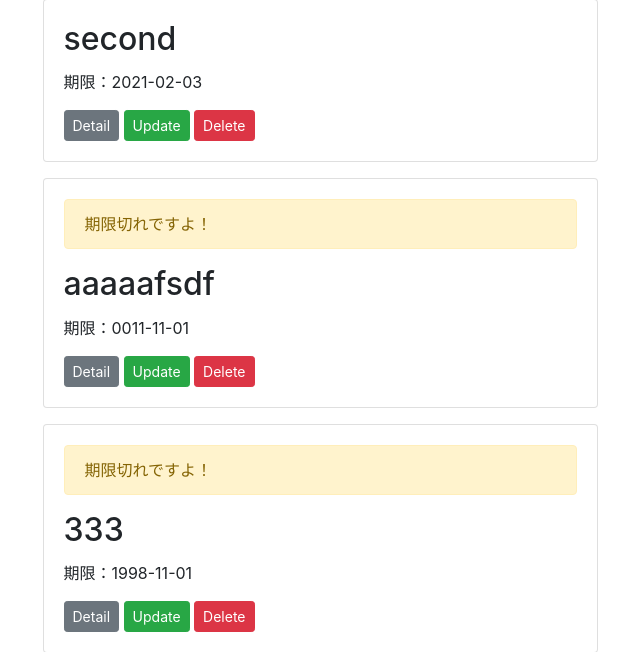
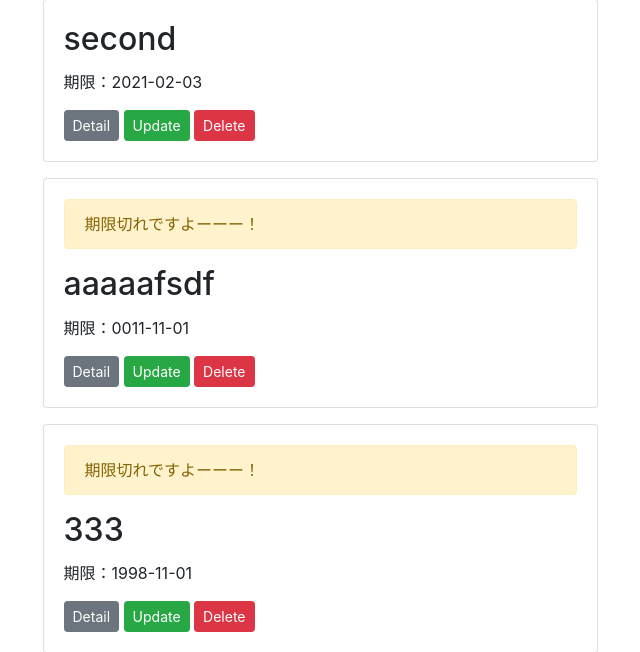
Before and after one commit to Nova-jp/todo-app, a Flask app: page / in a window 1280 px wide. Shown: the part 235-887 px from the top of the page, without its empty margins (320-960 px from the left). Run offline with Flask 2, Linux system fonts and the light colour scheme; data comes from the database, SQL or seed files in the repository; some libraries are stand-ins or nearby versions.

Commit message:
little change

```diff
--- a/templates/index.html
+++ b/templates/index.html
@@ -8,7 +8,7 @@
         <div class="card-body">
             {% if post.due.date() < today %}
             <div class="alert alert-warning" role="alert">
-                期限切れですよ！
+                期限切れですよーーー！
             </div>
             {% endif %}
             <h2 class="card-title">{{ post.title }}</h2>
```
